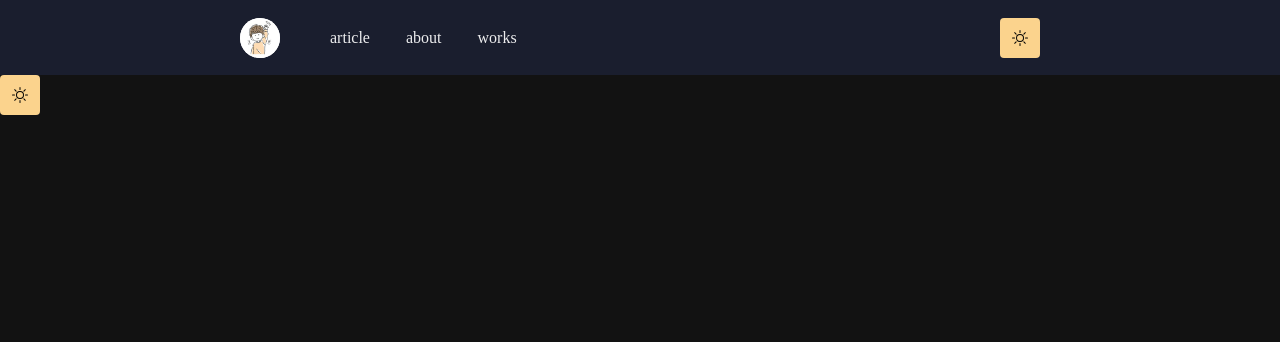
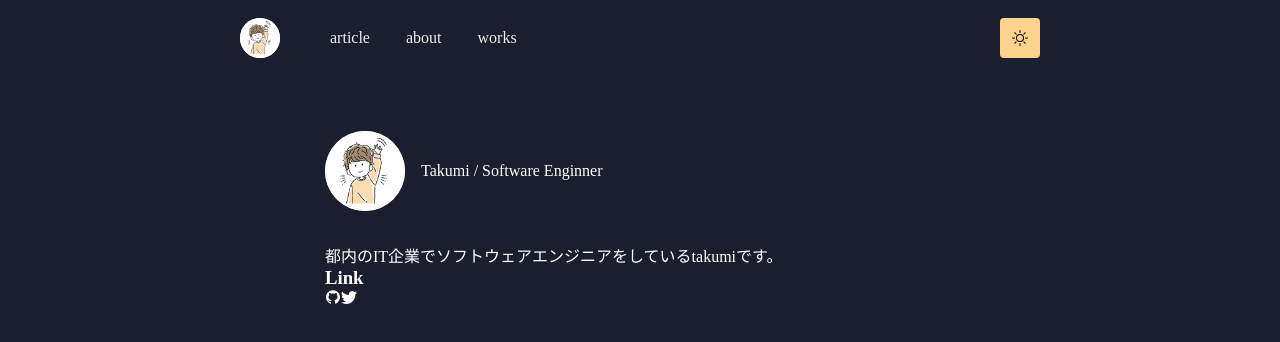
Before and after one commit to takumi-pro/my-blog-system, a Next.js app: page / in a window 1280 px wide. Shown: the top 342 px of the page. Built offline with nearby package versions, Linux system fonts and the light colour scheme.

Commit message:
feat: :sparkles: ホーム画面のマークアップ

```diff
--- a/src/pages/index.tsx
+++ b/src/pages/index.tsx
@@ -1,11 +1,36 @@
-import ChangeThemeButton from '@/components/ChangeThemeButton/ChangeThemeButton';
+import { AiFillGithub } from 'react-icons/ai';
+import { BsTwitter } from 'react-icons/bs';
+
+import { CircleIcon } from '@/components/CircleIcon/CircleIcon';
 import { Header } from '@/components/Header/Header';
 
+import style from '../styles/Home.module.css';
+
 export default function Home() {
+  const imageStyle = {
+    width: '80px',
+    height: '80px',
+  };
   return (
     <>
       <Header />
-      <ChangeThemeButton />
+      <main className={style['main-container']}>
+        <div className={style['main-inner']}>
+          <div className={style['self-name-container']}>
+            <CircleIcon imageStyle={imageStyle} />
+            <p>Takumi / Software Enginner</p>
+          </div>
+          <div className={style['self-introduction']}>
+            都内のIT企業でソフトウェアエンジニアをしているtakumiです。
+            {/* TODO: 文言検討 */}
+          </div>
+          <h3 className={style.heading3}>Link</h3>
+          <div className={style['each-content']}>
+            <AiFillGithub />
+            <BsTwitter />
+          </div>
+        </div>
+      </main>
     </>
   );
 }
--- /dev/null
+++ b/src/styles/Home.module.css
@@ -0,0 +1,22 @@
+.main-container {
+  width: 100%;
+  height: calc(100vh - 75px);
+  background-color: var(--background-color-main);
+}
+
+.main-inner {
+  max-width: 630px;
+  margin: 0 auto;
+  padding: 0 24px;
+}
+
+.self-name-container {
+  padding-top: 56px;
+  display: flex;
+  align-items: center;
+  column-gap: 16px;
+}
+
+.self-introduction {
+  margin-top: 32px;
+}
```
